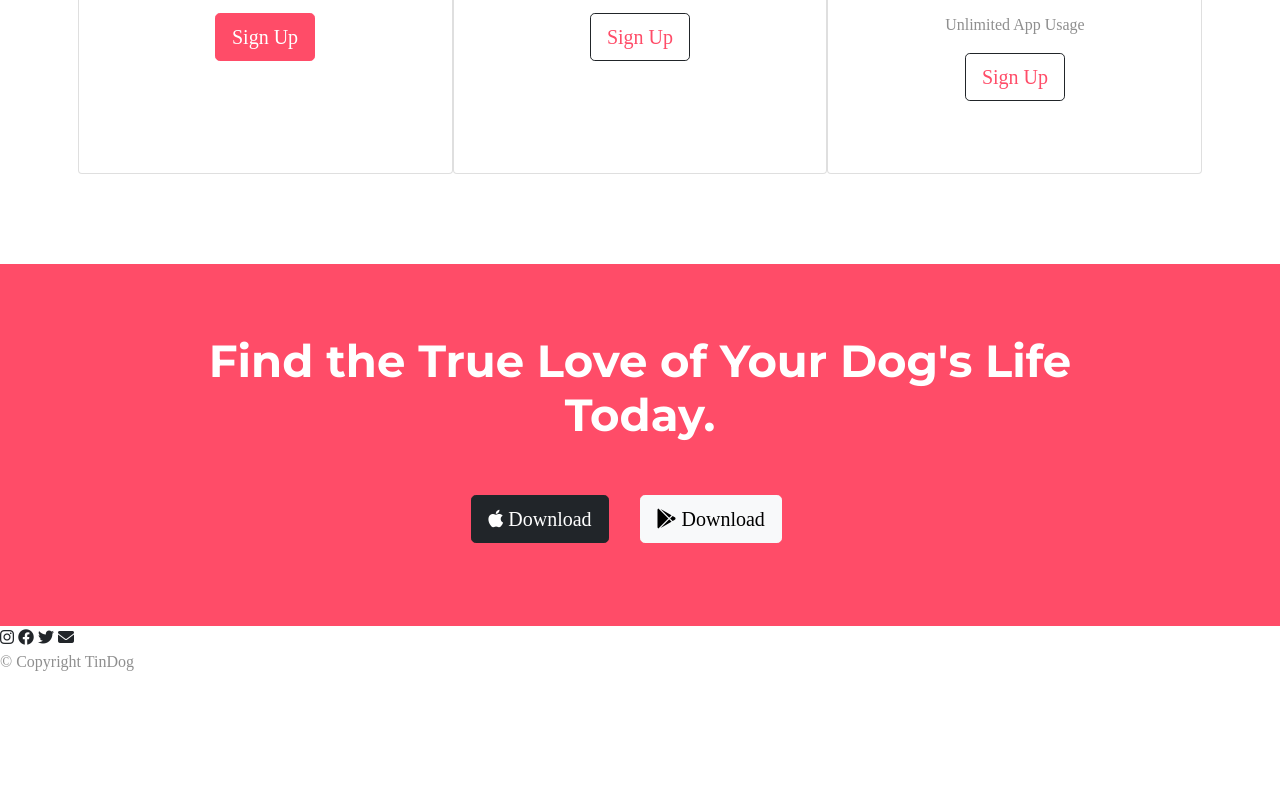
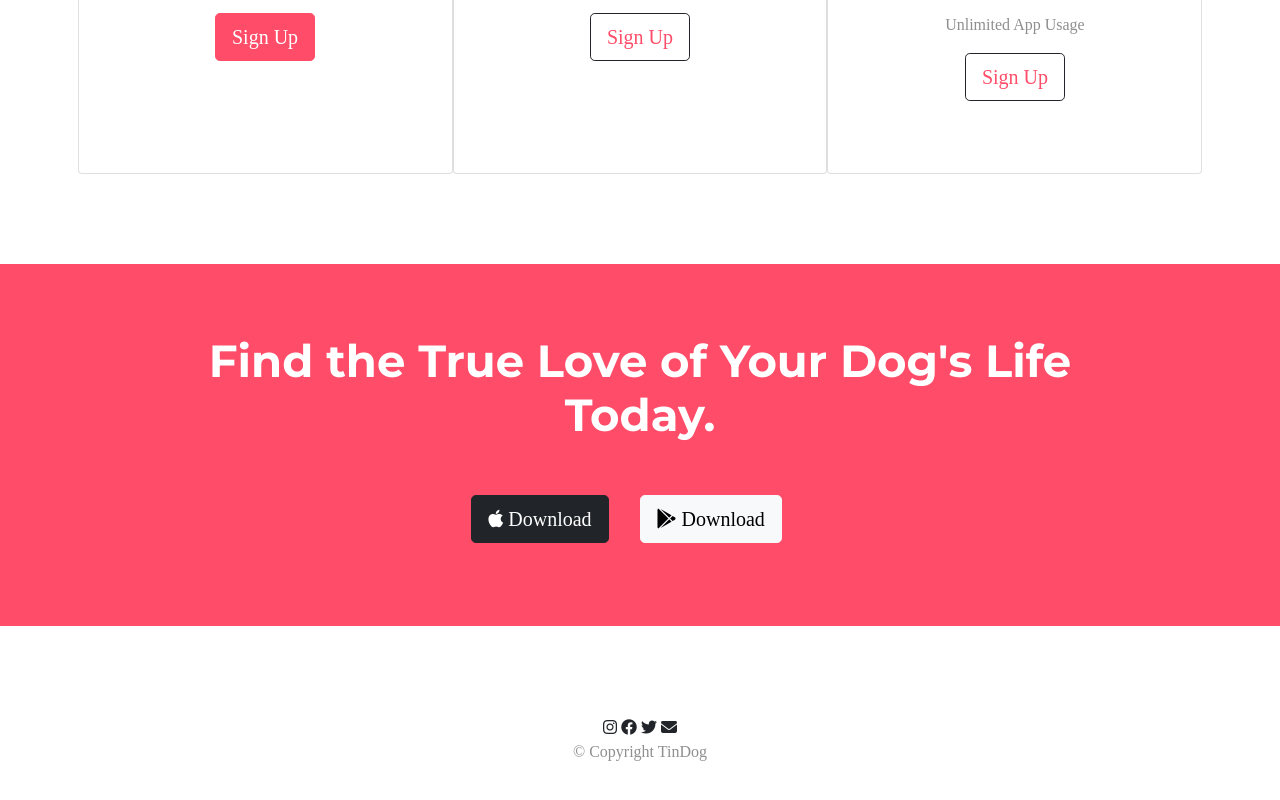
Before and after one commit to apooravmalik/Tindog, a plain HTML site: page index.html in a window 1280 px wide. Shown: the part 2363-3163 px from the top of the page. Before the commit the page ends 3053 px from the top, so only its background shows below. Drawn offline with nearby package versions, Linux system fonts and the light colour scheme.

Commit message:
fix footer

```diff
--- a/css/styles.css
+++ b/css/styles.css
@@ -42,15 +42,17 @@ body {
   margin-left: 28%;
 }
 @media (max-width: 990px) {
-    .title-image{
+  .title-image {
     transform: rotate(0);
   }
-
 }
 
 /* Headings */
-h1,h2,h3,h4{
-    font-family: "Montserrat"
+h1,
+h2,
+h3,
+h4 {
+  font-family: "Montserrat";
 }
 
 h1 {
@@ -132,7 +134,6 @@ p {
 .press-logo {
   width: 20%;
   margin: 20px 20px 50px;
-
 }
 
 /* Pricing */
@@ -143,7 +144,7 @@ p {
 }
 
 .card {
-    padding: 5%
+  padding: 5%;
 }
 
 .pricing-btn1 {
@@ -172,13 +173,20 @@ p {
 #cta {
   background-color: #ff4c68;
   color: #fff;
-    max-width:inherit;
+  max-width: inherit;
   text-align: center;
   padding: 3% 15%;
-
 }
-.h3cta{
+.h3cta {
   font-size: 45px;
   margin-top: 32px;
 }
 /* Footer */
+
+#footer {
+  padding: 7% 15%;
+  text-align: center;
+}
+.footer-icon {
+  margin: 20px 10px;
+}
```
Lines whose indentation alone changed are shown as unchanged.
